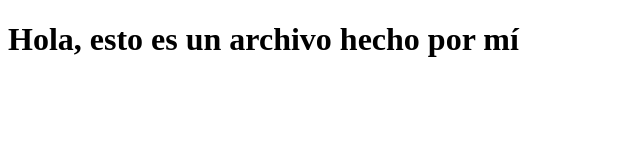
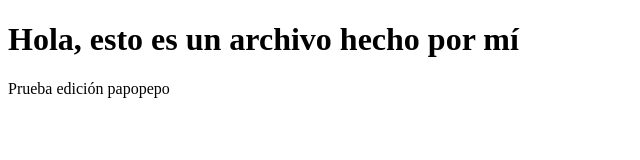
Before and after one commit to Jococa01/T1T1, a plain HTML site: page Joanhtml.html in a window 1280 px wide. Shown: the whole page, without its empty margins (0-640 px from the left). Drawn offline with Linux system fonts and the light colour scheme.

Commit message:
Update Joan Html

```diff
--- a/Joanhtml.html
+++ b/Joanhtml.html
@@ -8,5 +8,6 @@
 </head>
 <body>
     <h1>Hola, esto es un archivo hecho por mí</h1>
+    <p>Prueba edición papopepo</p>
 </body>
 </html>
```
